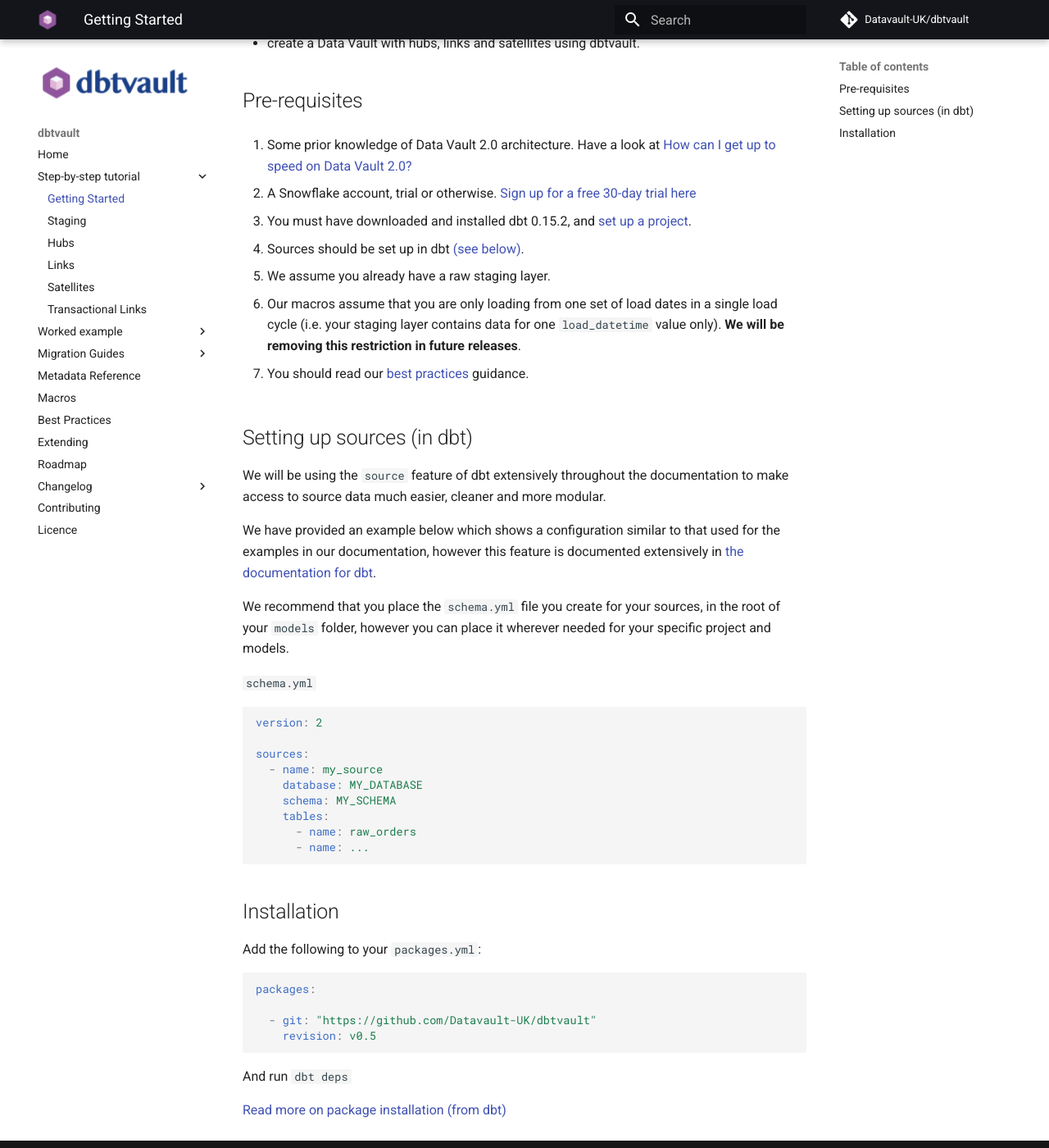
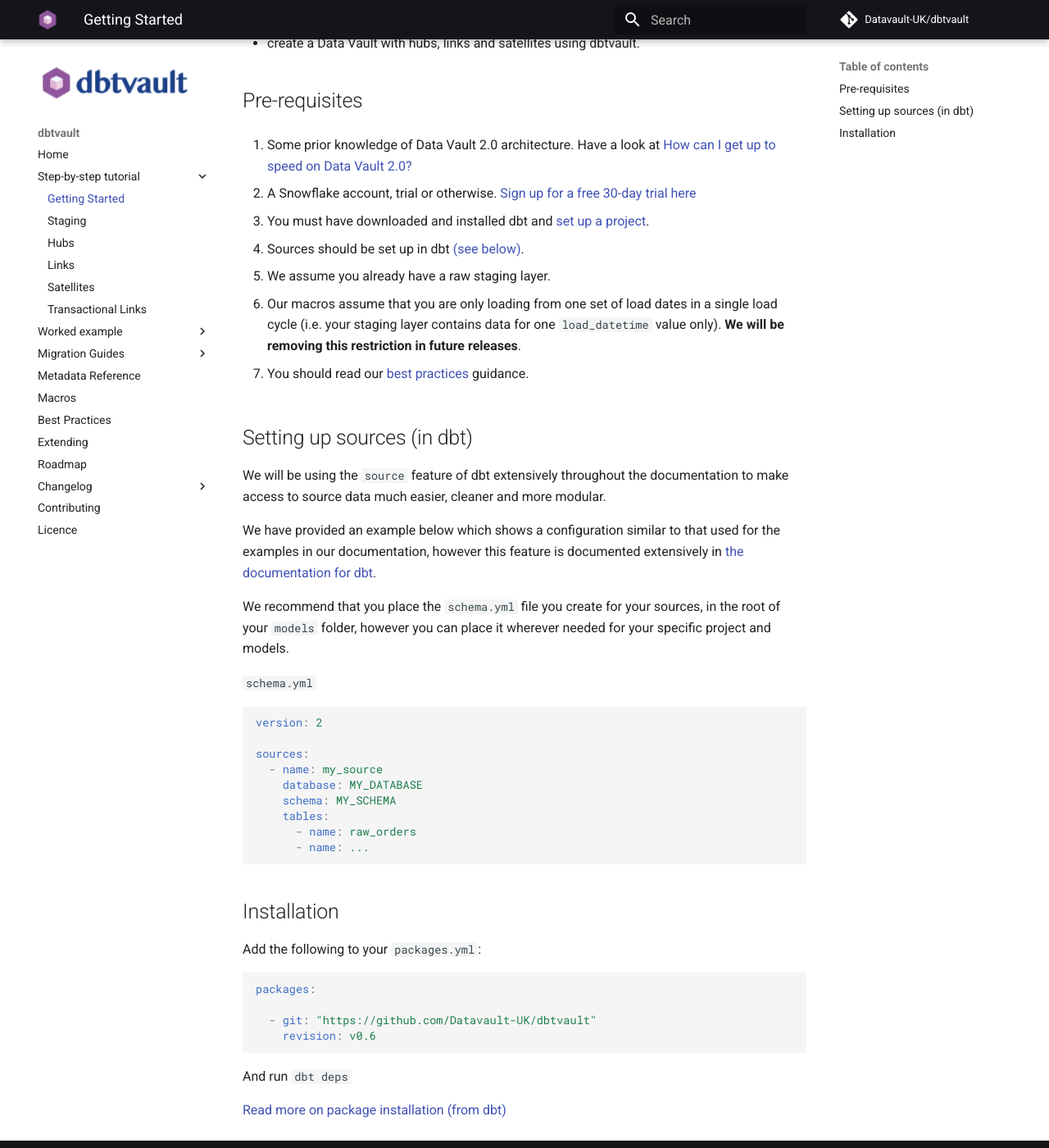
Before and after one commit to Datavault-UK/automate-dv-docs, an MkDocs documentation site: the page built from docs/tutorial/tut_getting_started.md, in a window 1280 px wide and 1400 px high, scrolled down 427 px. Shown: the whole window at 82% size. Built offline with MkDocs 1.6.1 and Material for MkDocs 9.7.7, drawn with Linux system fonts in a browser that asks for light colours; comment, search, counter and statistics services are not loaded.

Commit message:
Cleaned up tutorial docs

````diff
--- a/docs/tutorial/tut_getting_started.md
+++ b/docs/tutorial/tut_getting_started.md
@@ -19,30 +19,30 @@
 
 2. A Snowflake account, trial or otherwise. [Sign up for a free 30-day trial here](https://trial.snowflake.com/ab/)
 
-3. You must have downloaded and installed dbt 0.15.2,
-and [set up a project](https://docs.getdbt.com/v0.15.0/docs/dbt-projects).
+3. You must have downloaded and installed dbt
+and [set up a project](https://docs.getdbt.com/docs/building-a-dbt-project/projects).
 
 4. Sources should be set up in dbt [(see below)](tut_getting_started.md#setting-up-sources-in-dbt).
 
 5. We assume you already have a raw staging layer.
 
 6. Our macros assume that you are only loading from one set of load dates in a single load cycle (i.e. your staging layer
-contains data for one ```load_datetime``` value only). **We will be removing this restriction in future releases**.
+contains data for one `load_datetime` value only). **We will be removing this restriction in future releases**.
 
 7. You should read our [best practices](../best_practices.md) guidance.
 
 ## Setting up sources (in dbt)
 
-We will be using the ```source``` feature of dbt extensively throughout the documentation to make access to source
+We will be using the `source` feature of dbt extensively throughout the documentation to make access to source
 data much easier, cleaner and more modular.
 
 We have provided an example below which shows a configuration similar to that used for the examples in our documentation,
-however this feature is documented extensively in [the documentation for dbt](https://docs.getdbt.com/v0.15.0/docs/using-sources).
+however this feature is documented extensively in [the documentation for dbt](https://docs.getdbt.com/docs/building-a-dbt-project/using-sources/).
 
-We recommend that you place the ```schema.yml``` file you create for your sources,
-in the root of your ```models``` folder, however you can place it wherever needed for your specific project and models.
+We recommend that you place the `schema.yml` file you create for your sources,
+in the root of your `models` folder, however you can place it wherever needed for your specific project and models.
 
-```schema.yml```
+`schema.yml`
 
 ```yaml
 version: 2
@@ -58,16 +58,16 @@
 
 ## Installation
 
-Add the following to your ```packages.yml```:
+Add the following to your `packages.yml`:
 
 ```yaml
 packages:
 
   - git: "https://github.com/Datavault-UK/dbtvault"
-    revision: v0.5
+    revision: v0.6
 ```
 
 And run
-```dbt deps```
+`dbt deps`
 
-[Read more on package installation (from dbt)](https://docs.getdbt.com/v0.15.0/docs/package-management)
+[Read more on package installation (from dbt)](https://docs.getdbt.com/docs/building-a-dbt-project/package-management)
````
Also changed, not shown: docs/tutorial/tut_hubs.md (+2 -2 lines), docs/tutorial/tut_links.md (+13 -13 lines), docs/tutorial/tut_satellites.md (+3 -3 lines), docs/tutorial/tut_staging.md (+1 -3 lines), docs/tutorial/tut_t_links.md (+8 -8 lines).
